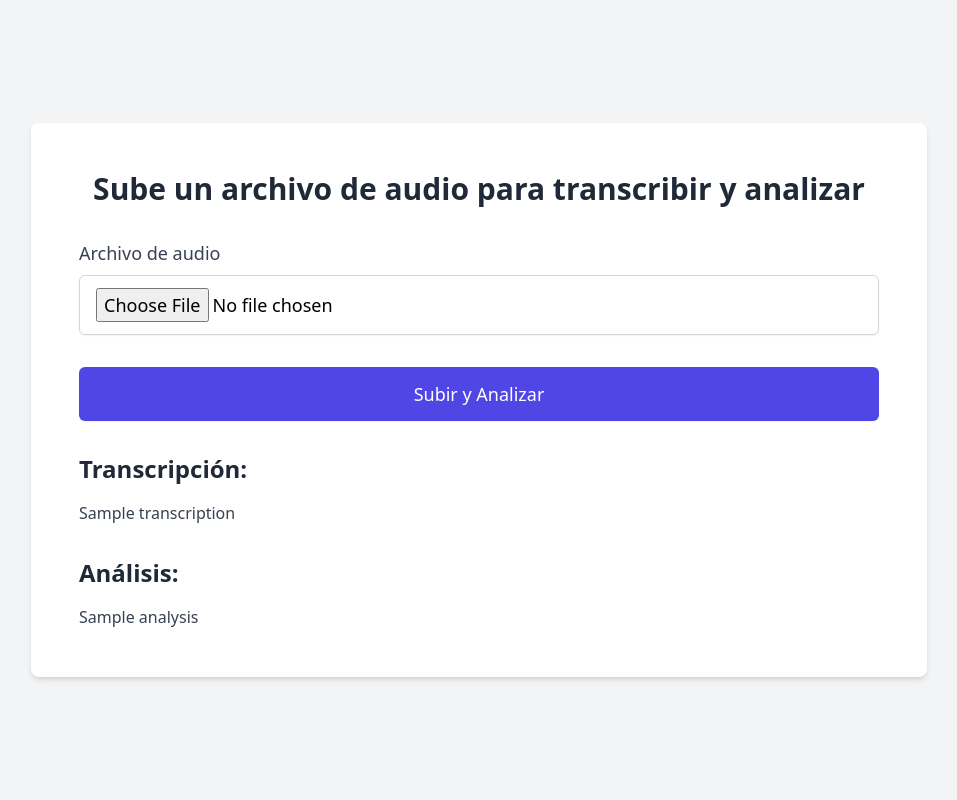
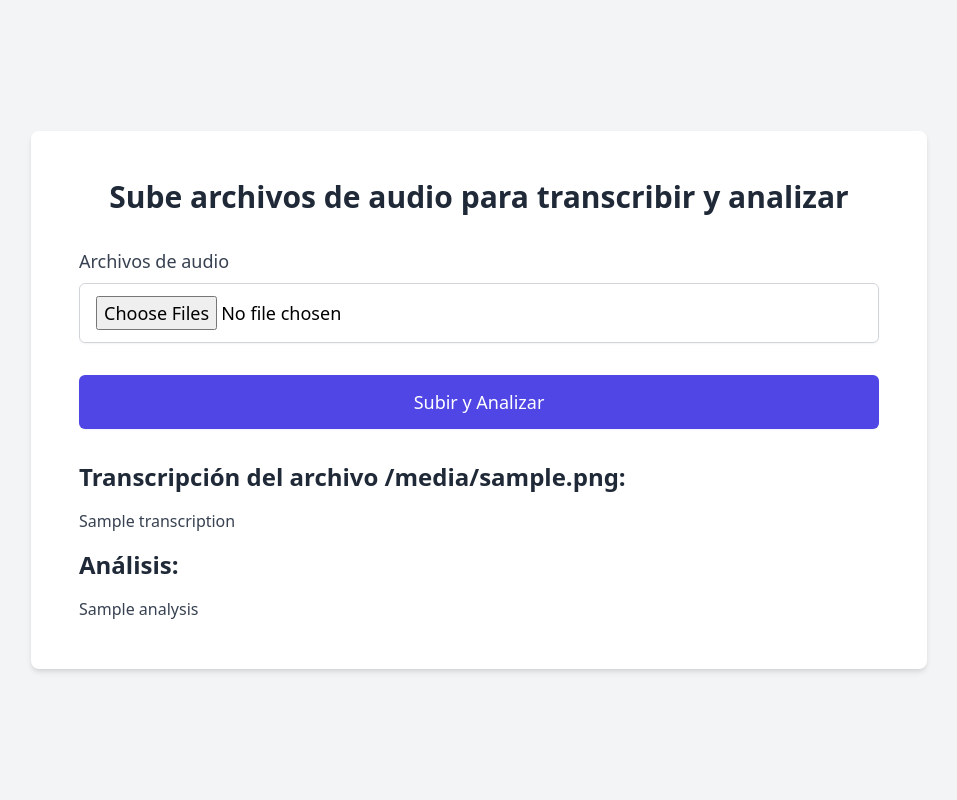
Before and after one commit to daedov/back-analizador, a Flask app: template templates/index.html in a window 1280 px wide. Shown: the whole page, without its empty margins (161-1118 px from the left). Run offline with Flask 3, Linux system fonts and the light colour scheme; the template is opened without the code that fills it: most values are stand-ins (such as "Sample title", 1, 10 or a date in 2020); some libraries are stand-ins or nearby versions.

Commit message:
Carga de multiples archivos de audio + Base de datos para mantener las transcripciones

```diff
--- a/app.py
+++ b/app.py
@@ -3,6 +3,7 @@ from flask import Flask, request, render_template, redirect, url_for, flash
 from dotenv import load_dotenv
 from services.transcription_service import transcribe_audio
 from services.analysis_service import analyze_transcription
+from models.database import db, Transcription  # Importar db y el modelo Transcription
 
 # Cargar las variables desde el archivo .env
 load_dotenv()
@@ -11,31 +12,58 @@ app = Flask(__name__)
 app.config['UPLOAD_FOLDER'] = 'uploads'
 app.secret_key = 'tu_clave_secreta'  # Necesaria para mensajes flash
 
+# Configuración de la base de datos usando MariaDB
+app.config['SQLALCHEMY_DATABASE_URI'] = 'mysql+pymysql://root:123456@localhost/transcriptions_db'
+
+app.config['SQLALCHEMY_TRACK_MODIFICATIONS'] = False
+
+# Inicializar la base de datos con la aplicación
+db.init_app(app)
+
+# Crear la base de datos
+with app.app_context():
+    db.create_all()
+
 @app.route('/', methods=['GET', 'POST'])
 def index():
     if request.method == 'POST':
-        if 'file' not in request.files:
+        if 'files' not in request.files:
             flash('No se ha seleccionado ningún archivo', 'error')
             return redirect(request.url)
 
-        file = request.files['file']
+        files = request.files.getlist('files')
 
-        if file.filename == '':
+        if not files or all(f.filename == '' for f in files):
             flash('No se ha seleccionado ningún archivo', 'error')
             return redirect(request.url)
 
-        if file:
-            filepath = os.path.join(app.config['UPLOAD_FOLDER'], file.filename)
-            file.save(filepath)
+        results = []
 
-            transcription = transcribe_audio(filepath)
-            if not transcription:
-                flash('Hubo un problema al transcribir el archivo', 'error')
-                return redirect(request.url)
+        for file in files:
+            if file:
+                filepath = os.path.join(app.config['UPLOAD_FOLDER'], file.filename)
+                file.save(filepath)
 
-            analysis = analyze_transcription(transcription)
+                transcription = transcribe_audio(filepath)
+                if not transcription:
+                    flash(f'Hubo un problema al transcribir el archivo {file.filename}', 'error')
+                    continue
 
-            return render_template('index.html', transcription=transcription, analysis=analysis)
+                # Guardar la transcripción en la base de datos
+                new_transcription = Transcription(filename=file.filename, text=transcription)
+                db.session.add(new_transcription)
+                db.session.commit()
+
+                analysis = analyze_transcription(transcription)
+
+                # Borrar la transcripción de la base de datos después del análisis
+                db.session.delete(new_transcription)
+                db.session.commit()
+
+                # Añadir resultado al conjunto de resultados
+                results.append({'filename': file.filename, 'transcription': transcription, 'analysis': analysis})
+
+        return render_template('index.html', results=results)
 
     return render_template('index.html')
 
--- a/templates/index.html
+++ b/templates/index.html
@@ -11,12 +11,12 @@
 <body>
     <div class="min-h-screen flex items-center justify-center bg-gray-100 py-12 px-4 sm:px-6 lg:px-8">
         <div class="max-w-4xl w-full bg-white p-12 rounded-lg shadow-md">
-            <h1 class="text-3xl font-bold text-center text-gray-800 mb-8">Sube un archivo de audio para transcribir y analizar</h1>
+            <h1 class="text-3xl font-bold text-center text-gray-800 mb-8">Sube archivos de audio para transcribir y analizar</h1>
 
             <form method="POST" enctype="multipart/form-data" class="space-y-8">
                 <div>
-                    <label class="block text-lg font-medium text-gray-700" for="file">Archivo de audio</label>
-                    <input type="file" name="file" accept="audio/*"
+                    <label class="block text-lg font-medium text-gray-700" for="file">Archivos de audio</label>
+                    <input type="file" name="files" accept="audio/*" multiple
                         class="mt-2 block w-full px-4 py-3 border border-gray-300 rounded-md shadow-sm focus:outline-none focus:ring-indigo-500 focus:border-indigo-500 sm:text-lg">
                 </div>
                 <div>
@@ -25,15 +25,16 @@
                 </div>
             </form>
 
-            {% if transcription %}
+            {% if results %}
             <div class="mt-8">
-                <h2 class="text-2xl font-semibold text-gray-800">Transcripción:</h2>
-                <p class="mt-4 text-gray-700">{{ transcription }}</p>
-            </div>
-
-            <div class="mt-8">
-                <h2 class="text-2xl font-semibold text-gray-800">Análisis:</h2>
-                <div class="mt-4 text-gray-700">{{ analysis | safe }}</div>
+                {% for result in results %}
+                <div class="mt-8">
+                    <h2 class="text-2xl font-semibold text-gray-800">Transcripción del archivo {{ result.filename }}:</h2>
+                    <p class="mt-4 text-gray-700">{{ result.transcription }}</p>
+                    <h3 class="text-2xl font-semibold text-gray-800 mt-4">Análisis:</h3>
+                    <div class="mt-4 text-gray-700">{{ result.analysis | safe }}</div>
+                </div>
+                {% endfor %}
             </div>
             {% endif %}
         </div>
```
Also changed, not shown: models/database.py (added, +8 -0 lines).
